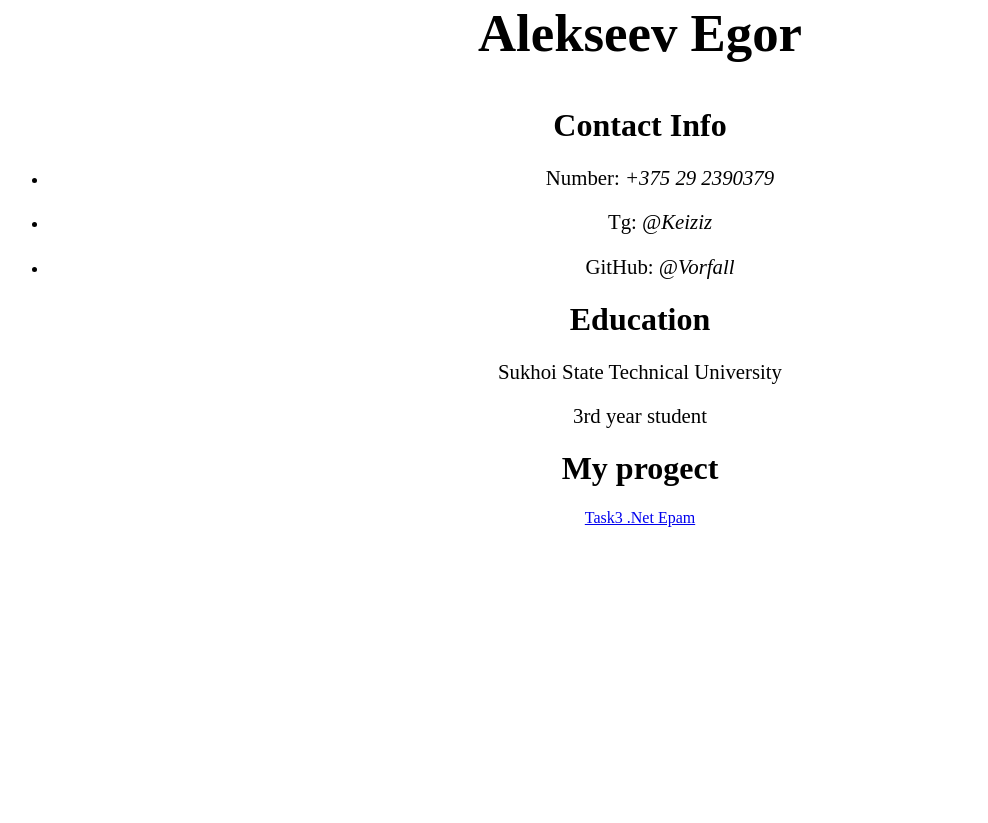
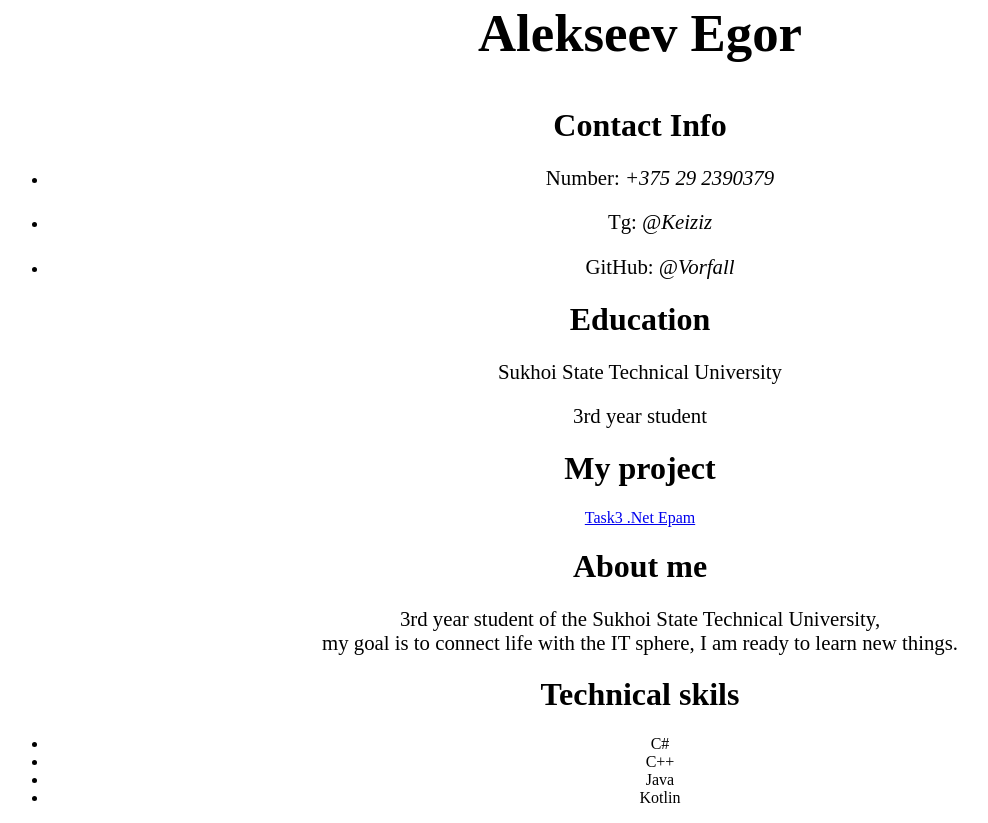
Before and after one commit to Vorfall/rsschool-cv, a plain HTML site: page index.html in a window 1280 px wide. Shown: the part 328-1151 px from the top of the page, without its empty margins (0-988 px from the left). Before the commit the page ends 863 px from the top, so only its background shows below. Drawn offline with Linux system fonts and the light colour scheme.

Commit message:
feat: add techical,about

```diff
--- a/index.html
+++ b/index.html
@@ -36,11 +36,31 @@
                 3rd year student
             </p>
         </div>
-        <div class="Progect">
+        <div class="Project">
 
-            <h1 id="Heading">My progect</h1>
-<a href="https://github.com/Vorfall/Task3">Task3 .Net Epam</a>
+            <h1 id="Heading">My project</h1>
+            <a href="https://github.com/Vorfall/Task3">Task3 .Net Epam</a>
         </div>
+        <div class="About me">
+
+            <h1 id="Heading">About me</h1>
+            <p>3rd year student of the Sukhoi State Technical University,<br> my goal is to connect life with the IT sphere, I am ready to learn new things.</p>
+        </div>
+
+        <div class="Technical skils">
+
+            <h1 id="Heading">Technical skils</h1>
+     <ul>
+         <li>C#</li>
+         <li>C++</li>
+         <li>Java</li>
+         <li>Kotlin</li>
+     </ul>
+
+
+
+        </div>
+
 
 
 
```
